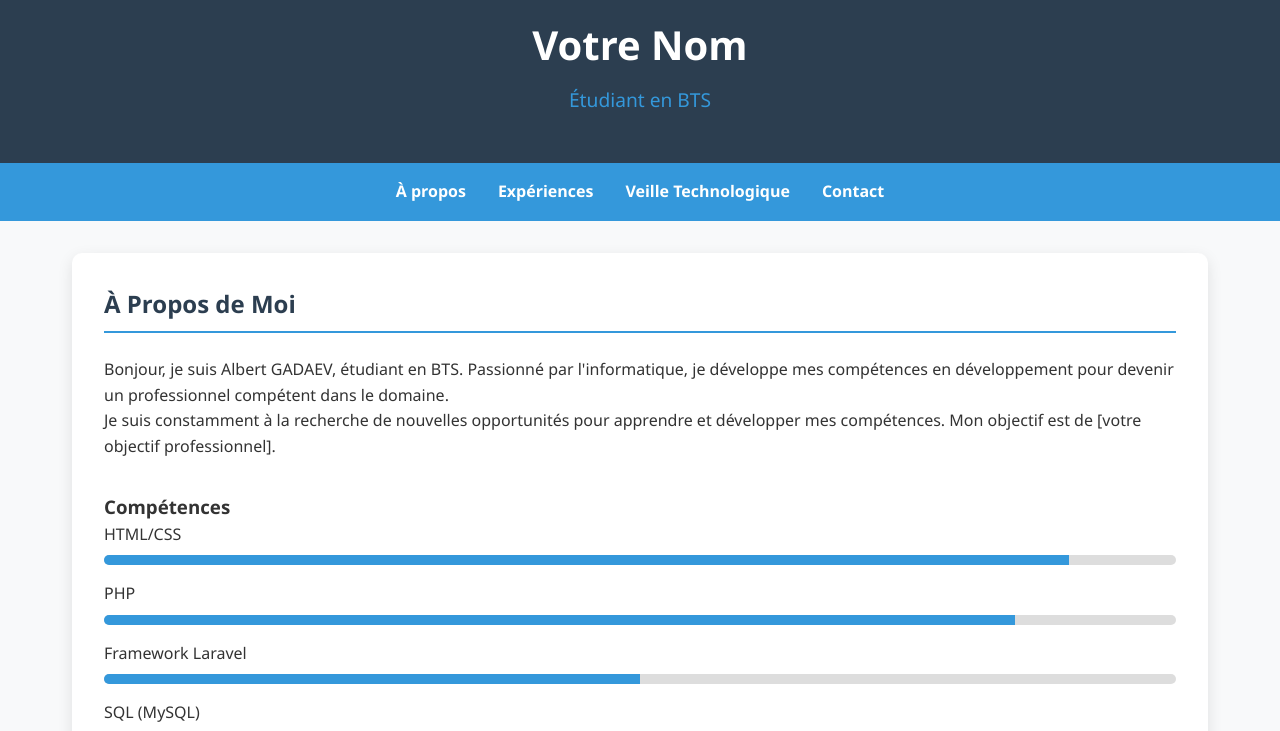
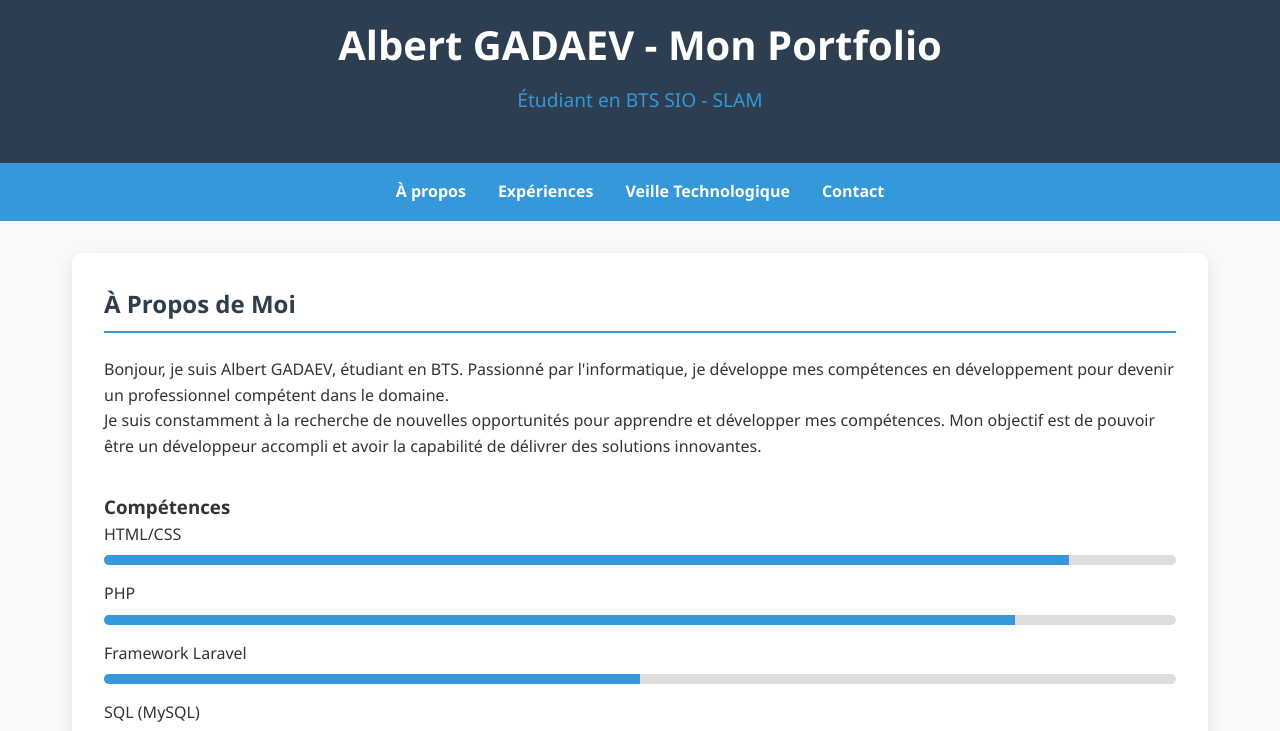
Before and after one commit to AlbProDev/AlbProDev.github.io, a plain HTML site: page index.html in a window 1280 px wide. Shown: the part 69-800 px from the top of the page. Drawn offline with Linux system fonts and the light colour scheme.

Commit message:
Modification de la description

```diff
--- a/index.html
+++ b/index.html
@@ -10,8 +10,8 @@
 <body>
     <header>
         <img src="/api/placeholder/150/150" alt="Photo de profil" class="profile-image">
-        <h1 class="name">Votre Nom</h1>
-        <p class="title">Étudiant en BTS</p>
+        <h1 class="name">Albert GADAEV - Mon Portfolio</h1>
+        <p class="title">Étudiant en BTS SIO - SLAM</p>
     </header>
 
     <nav>
@@ -29,7 +29,7 @@
             <div class="about-content">
                 <div class="about-text">
                     <p>Bonjour, je suis Albert GADAEV, étudiant en BTS. Passionné par l'informatique, je développe mes compétences en développement pour devenir un professionnel compétent dans le domaine.</p>
-                    <p>Je suis constamment à la recherche de nouvelles opportunités pour apprendre et développer mes compétences. Mon objectif est de [votre objectif professionnel].</p>
+                <p>Je suis constamment à la recherche de nouvelles opportunités pour apprendre et développer mes compétences. Mon objectif est de pouvoir être un développeur accompli et avoir la capabilité de délivrer des solutions innovantes.</p>
                 </div>
                 <div class="skills">
                     <h3>Compétences</h3>
```
